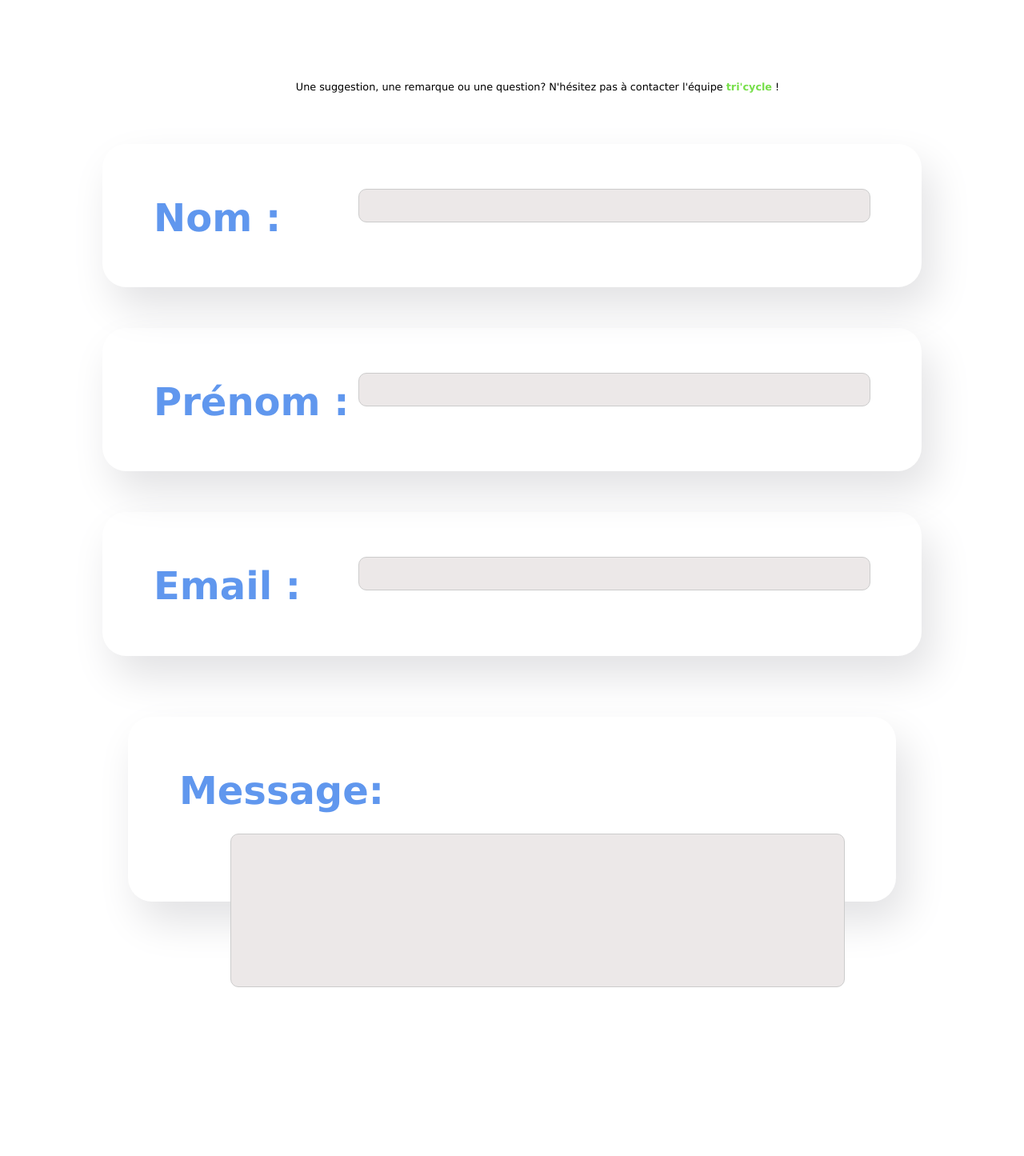
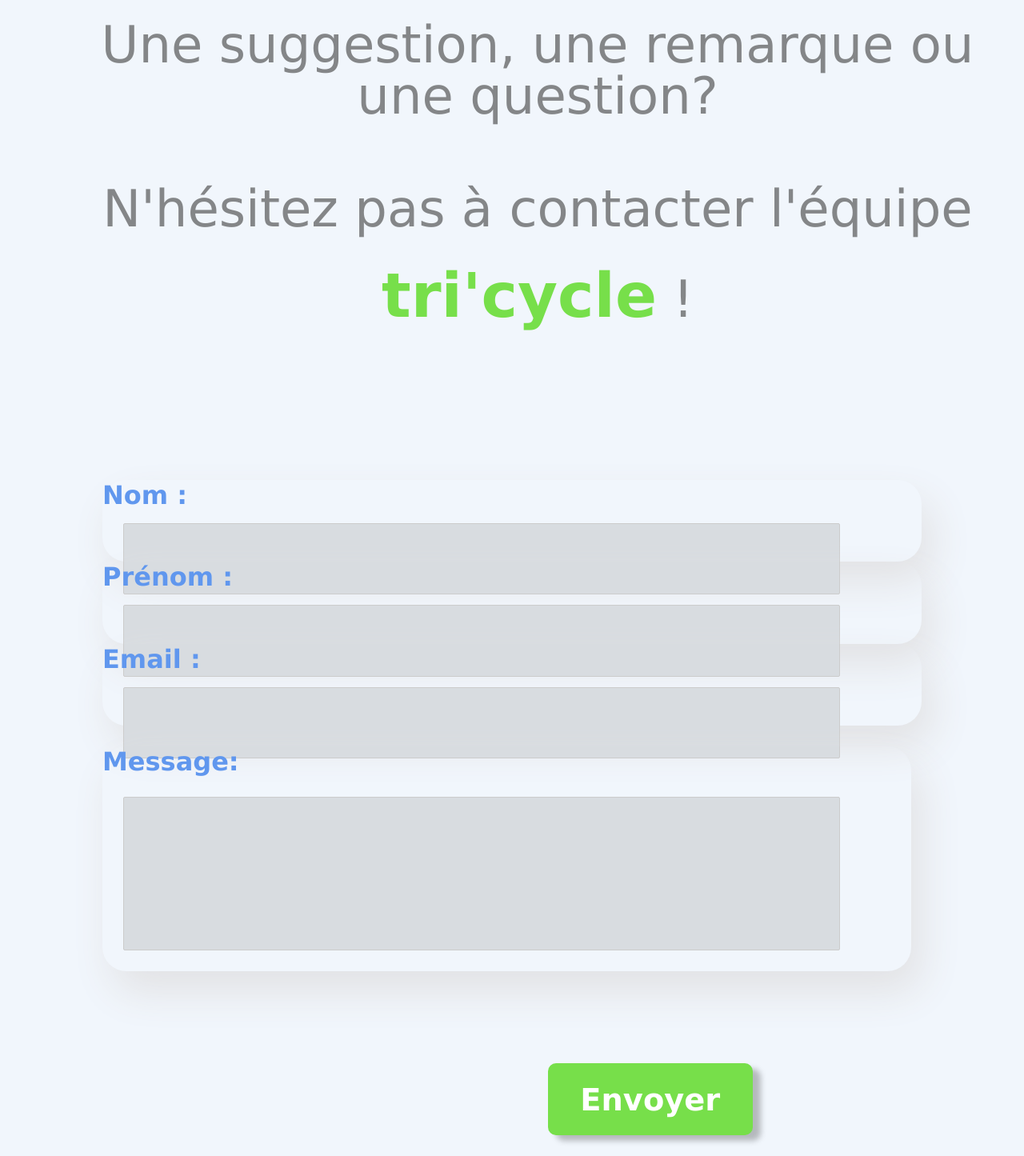
Before and after one commit to galateeL/projet-2-tri-cycle, a React (Vite) app in the folder frontend/: page /ContactForm in a window 1280 px wide. Shown: the part 505-1950 px from the top of the page at 80% size. Built offline with nearby package versions, Linux system fonts and the light colour scheme; no server answers; a web font is replaced by a local one.

Commit message:
modifs contctform

```diff
--- a/frontend/src/Home.css
+++ b/frontend/src/Home.css
@@ -53,11 +53,12 @@
   font-family: "Segoe UI", Tahoma, Geneva, Verdana, sans-serif;
   font-size: 100px;
   color: #6097eeff;
+  overflow: hidden;
+  overflow: hidden;
 }
 
 .buttonFleche {
-  background: scroll;
-  border-radius: 50%;
+  background: 50%;
   text-align: center;
 }
 
--- a/frontend/src/components/ContactForm.jsx
+++ b/frontend/src/components/ContactForm.jsx
@@ -21,9 +21,10 @@
         <div className="contact">
           <div className="emailone">
             <img className="emailimg1" src={emailimg1} alt="emailimg1" />
+            <p>Une suggestion, une remarque ou une question?</p>
             <p>
-              Une suggestion, une remarque ou une question? N&apos;hésitez pas à
-              contacter l&apos;équipe <span>tri&apos;cycle</span> !
+              N&apos;hésitez pas à contacter l&apos;équipe{" "}
+              <span> tri&apos;cycle</span> !
             </p>
           </div>
           <label className="labelform" htmlFor="name">
--- a/frontend/src/components/CssComponents/ContactForm.css
+++ b/frontend/src/components/CssComponents/ContactForm.css
@@ -1,10 +1,9 @@
-
-
 .contact {
   display: flex;
   flex-direction: column;
   align-items: center;
   justify-content: center;
+  background-color: rgb(241, 246, 252);
 }
 
 .inputform {
@@ -12,74 +11,71 @@
   flex-direction: column;
   align-items: center;
   justify-content: center;
-  height: 0.2vw;
-  padding: 8px;
+  height: 7vw;
+  width: 68vw;
   border: 1px solid #ccc;
-  border-radius: 10px;
+  border-radius: 4px;
   box-sizing: border-box;
   resize: vertical;
-  background-color: rgb(236, 232, 232);
+  background-color: rgb(216, 220, 224);
 }
 
 .stringform {
-  margin-left: 5vw;
-  margin-top: 5vw;
   font-family: Verdana, Geneva, Tahoma, sans-serif;
   font-size: 5vw;
   color: #6097eeff;
 }
 
 .labelform {
-  margin: 10vw 5vw 5vw 5vw;
-  border-radius: 30px;
+  margin: 0vw 5vw 5vw 5vw;
   display: block;
-  height: 5vw;
+  height: 12vw;
+  width: 70vw;
   max-height: 18vw;
   max-width: 70vw;
   flex-direction: column;
-  box-shadow: 1vw 1vw 1vw rgb(226, 226, 228);
 }
 .labelaeraform {
-  margin: 10vw 5vw 5vw 5vw;
-  border-radius: 30px;
+  margin: 5vw 0vw 10vw 0vw;
+  border-radius: 5px;
   display: block;
-  height: 18vw;
-  max-height: 18vw;
-  max-width: 70vw;
+  height: 26vw;
+  width: 72vw;
+  max-height: 90vw;
+  max-width: 100vw;
   flex-direction: column;
-  box-shadow: 1vw 1vw 3vw rgb(226, 226, 228);
 }
 .inputaeraform {
   display: flex;
   flex-direction: column;
   align-items: center;
   justify-content: center;
-  height: 15vw;
+  height: 18vw;
+  width: 70vw;
   padding: 12px;
   border: 1px solid #ccc;
   border-radius: 10px;
   box-sizing: border-box;
   resize: vertical;
-  background-color: rgb(236, 232, 232);
+  background-color: rgb(216, 220, 224);
 }
 .inputformsubmit {
-
   color: white;
-  margin-top: 18vw;
+  margin-top: 1vw;
   margin-right: 3vw;
-  margin-bottom: 10vw;
-  margin-left: 10vw;
+  margin-bottom: 22vw;
+  margin-left: 0vw;
   border: none;
-  border-radius: 30px;
+  border-radius: 10px;
   cursor: pointer;
-  width: 60vw;
+  width: 40vw;
+  height: 18vw;
   justify-content: center;
   font-size: 5vw;
   font-weight: bolder;
   box-shadow: 10px 7px 7px rgb(0 0 0 / 25%);
   font-family: Verdana, Geneva, Tahoma, sans-serif;
   font-size: 5vw;
-  height:15vw;
   background-color: #77df4aff;
 }
 
@@ -89,25 +85,31 @@
   align-items: center;
   justify-content: center;
   text-align: center;
+  margin-bottom: 1vw;
 }
 
-.emailone p {
-  margin: 5vw 0vw 3vw 5vw;
+div .emailone p {
+  margin: 1vw 0vw 0vw 5vw;
   font-family: Verdana, Geneva, Tahoma, sans-serif;
-  font-size: 0.8em;
+  font-size: 5vw;
+  line-height: 1em;
+  margin-bottom: 5vw;
+  color: rgb(132, 134, 136);
 }
 .emailone span {
   color: #77df4aff;
-  font-weight: bold;
+  font-weight: bolder;
+  font-size: 6vw;
+  line-height: 2em;
 }
 .emailimg1 {
-  height: 20vw;
+  height: 18vw;
   display: block;
-  margin: 10vw 0vw 3vw 5vw;
   justify-content: center;
+  margin: 10vw 0vw 10vw 0vw;
 }
 
-@media screen and (min-width: 750px) {
+@media screen and (min-width: 768px) {
   .inputformsubmit {
     width: 50%;
     margin-top: 5vw;
@@ -118,46 +120,48 @@
     flex-direction: column;
     align-items: center;
     justify-content: center;
-    width: 50vw;
+    width: 70vw;
     padding: 20px;
-    margin: -5vw 5vw 5vw 25vw;
+    margin-left: 2vw;
+    margin-right: 2vw;
     border: 1px solid #ccc;
-    border-radius: 10px;
+    border-radius: 2px;
     box-sizing: border-box;
     resize: vertical;
   }
   .labelform {
-
     border-radius: 30px;
     box-shadow: 1vw 2vw 4vw rgb(226, 226, 228);
-    height: 14vw;
+    height: 8vw;
+    width: 80vw;
     max-width: 100vw;
-    margin: 2vw 2vw 2vw 2vw;
+    margin: 0vw 2vw 0vw 2vw;
   }
   .inputformsubmit {
-    color: black;
-    margin-top: 23vw;
+    color: white;
+    margin-top: 7vw;
     margin-right: 3vw;
     margin-bottom: 10vw;
     margin-left: 30vw;
     border: none;
-    border-radius: 30px;
+    border-radius: 10px;
     cursor: pointer;
-    width: 40vw;
+    width: 20vw;
     height: 7vw;
     justify-content: center;
-    font-weight: bolder;
+    font-weight: bold;
     box-shadow: 10px 7px 7px rgb(0 0 0 / 25%);
-    font-family: var(--third-font);
-    font-size: 5vw;
+    font-family: Verdana, Geneva, Tahoma, sans-serif;
+    font-size: 3vw;
   }
   .labelaeraform {
-    margin: 4vw 5vw 5vw 5vw;
+    margin: 2vw 5vw 2vw 4vw;
     border-radius: 30px;
     display: block;
-    height: 28vw;
-    max-height: 18vw;
-    max-width: 80vw;
+    height: 22vw;
+    width: 79vw;
+    max-height: 38vw;
+    max-width: 100vw;
     flex-direction: column;
     box-shadow: 1vw 2vw 4vw rgb(226, 226, 228);
   }
@@ -166,29 +170,35 @@
     flex-direction: column;
     align-items: center;
     justify-content: center;
-    width: 60vw;
+    width: 70vw;
     height: 15vw;
     padding: 12px;
-    margin: 2vw 5vw 5vw 10vw;
+    margin: 2vw 5vw 2vw 2vw;
     border: 1px solid #ccc;
-    border-radius: 10px;
+    border-radius: 2px;
     box-sizing: border-box;
     resize: vertical;
   }
   .emailimg1 {
     margin: 5vw 0vw 3vw 5vw;
     font-family: Verdana, Geneva, Tahoma, sans-serif;
-    font-size: 2em;
+    font-size: 5em;
   }
   .emailimg1 span {
     color: #77df4aff;
     font-weight: bold;
   }
-  .stringform{
-    font-size: 3em;
+  .stringform {
+    font-size: 2em;
+    margin-bottom: 0.5em;
     font-family: Verdana, Geneva, Tahoma, sans-serif;
   }
-  p{
-    font-size: 3em;
+  .emailone p {
+    font-size: 25px;
+    line-height: 0em;
+    margin-bottom: -1.5vw;;
+  }
+  div .emailone {
+    margin-bottom: 7vw;
   }
 }
```
